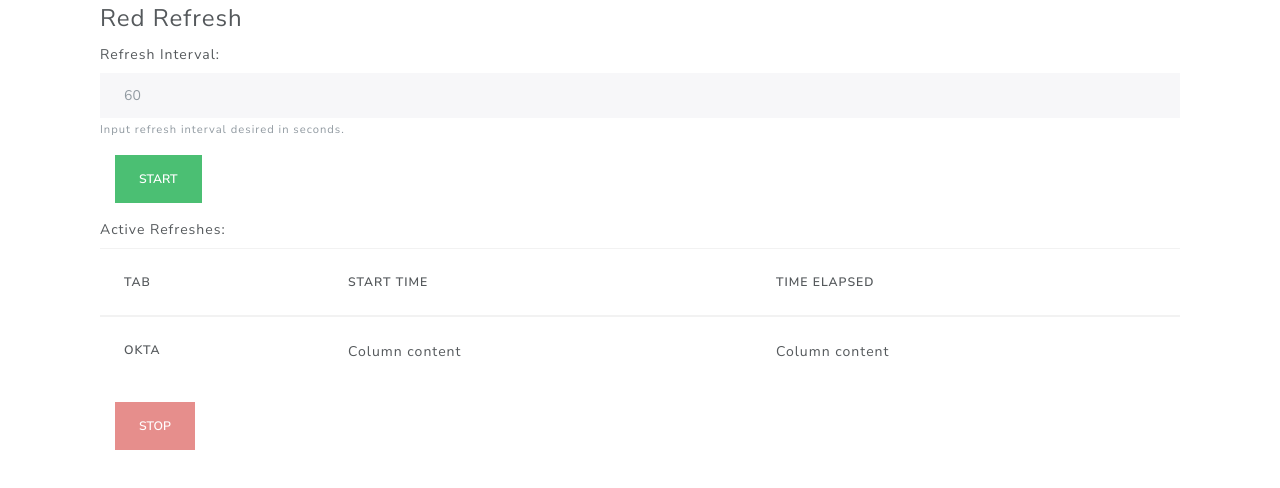
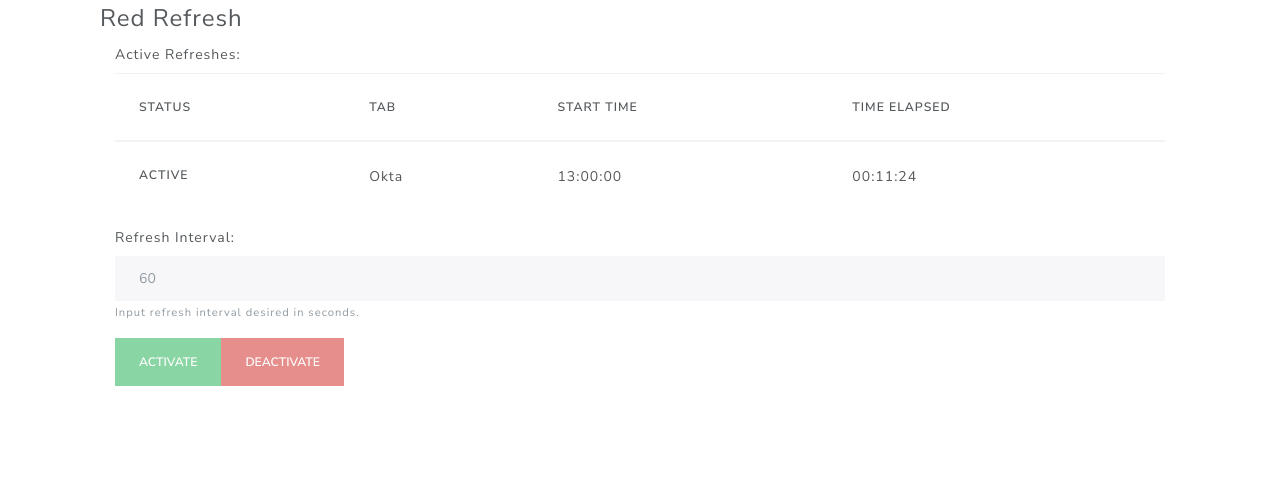
Before and after one commit to antman1p/red_refresh, a browser extension: page red_refresh.html in a window 1280 px wide. Drawn offline with Linux system fonts and the light colour scheme.

Commit message:
moved the buttons down and deactivated bith as default.  Changed button names

```diff
--- a/js/table-select.js
+++ b/js/table-select.js
@@ -1 +1,4 @@
-$('#activeTimersTable tbody tr').click(function(){$(this).addClass('bg-success').siblings().removeClass('bg-success');});
+
+$('#activeTimersTable tbody tr').click(function(){
+  $(this).addClass('bg-success').siblings().removeClass('bg-success');
+});
--- a/red_refresh.html
+++ b/red_refresh.html
@@ -12,27 +12,12 @@
         <form>
           <fieldset>
             <legend>Red Refresh</legend>
-
-            <div class="form-group">
-              <label for="inputInterval">Refresh Interval:</label>
-              <input type="number" class="form-control" id="inputInterval" aria-describedby="intervalHelp" placeholder="60">
-              <small id="intervalHelp" class="form-text text-muted">Input refresh interval desired in seconds.</small>
-            </div>
-
-            <div class="form-group">
-              <div class="container">
-                <button type="button" class="btn btn-success">Start</button>
-              </div>
-            </div>
-          </fieldset>
-        </form>
-      </div>
-        <fieldset>
             <div class="container">
               <label for="activeTimersTable">Active Refreshes:</label>
               <table class="table table-hover" id="activeTimersTable">
                 <thead>
                   <tr>
+                    <th scope="col">Status</th>
                     <th scope="col">Tab</th>
                     <th scope="col">Start Time</th>
                     <th scope="col">Time Elapsed</th>
@@ -40,17 +25,31 @@
                 </thead>
                 <tbody>
                   <tr class="table-default">
-                    <th scope="row">Okta</th>
-                    <td>Column content</td>
-                    <td>Column content</td>
+                    <th scope="row">Active</th>
+                    <td>Okta</td>
+                    <td>13:00:00</td>
+                    <td>00:11:24</td>
                   </tr>
                 </tbody>
               </table>
+
+              <div class="form-group">
+                <label for="inputInterval">Refresh Interval:</label>
+                <input type="number" class="form-control" id="inputInterval" aria-describedby="intervalHelp" placeholder="60">
+                <small id="intervalHelp" class="form-text text-muted">Input refresh interval desired in seconds.</small>
+              </div>
+
               <div class="container">
-                <button type="button" class="btn btn-danger disabled">Stop</button>
+                <div class="form-group row">
+                <button type="button" class="btn btn-success disabled">Activate</button>
+                <button type="button" class="btn btn-danger disabled">Deactivate</button>
               </div>
             </div>
-        </fieldset>
+
+          </fieldset>
+        </form>
+      </div>
+
 
     <script src="js/jquery-3.4.1.slim.min.js"></script>
     <script src="js/bootstrap.min.js"></script>
```
